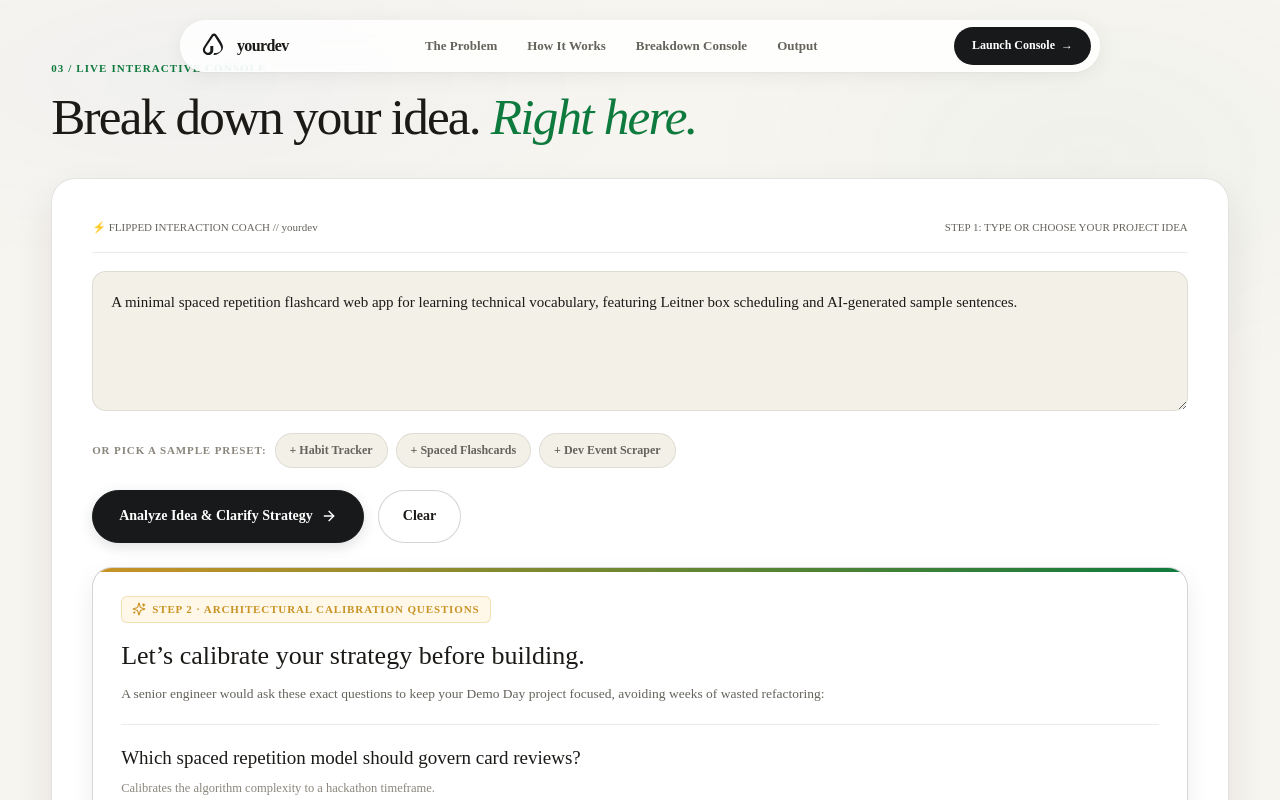
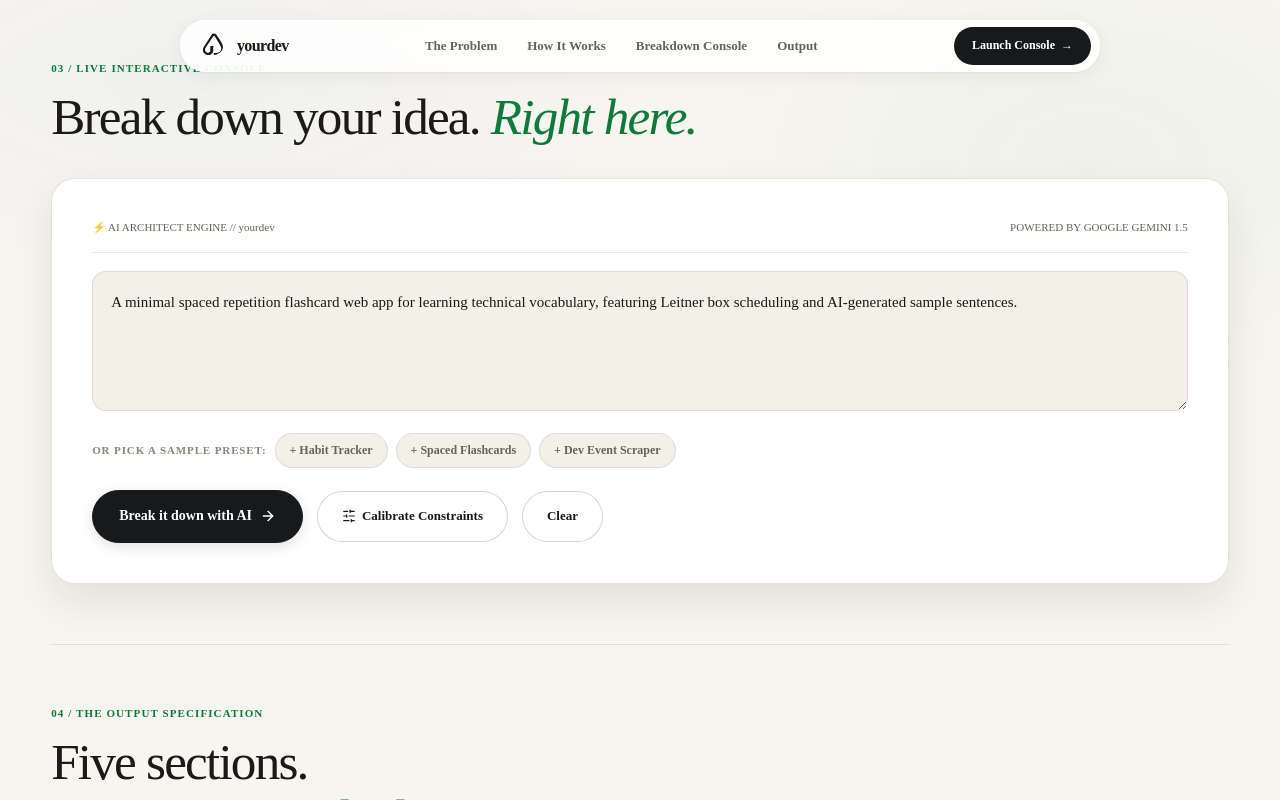
Before and after one commit to osodotsol/yourdev, a Next.js app: page / in a window 1280 px wide. Both pictures are taken after typing "Sample" into the empty fields and a click on the button "+ Spaced Flashcards". Shown: the part 1823-2623 px from the top of the page. Built offline with nearby package versions, Linux system fonts and the light colour scheme.

Commit message:
feat: direct 1-click execution with animated button spinner and progress indicators

```diff
--- a/components/ConsoleSection.tsx
+++ b/components/ConsoleSection.tsx
@@ -4,7 +4,16 @@ import React, { useState } from "react";
 import { IdeaBlueprint, ClarifyingQuestion } from "@/types/blueprint";
 import { formatBlueprintMarkdown } from "@/lib/clipboard";
 import { getClarifyingQuestions } from "@/lib/fallbackGenerator";
-import { Check, Copy, ArrowRight, ArrowLeft, AlertTriangle, Sparkles, RefreshCw, Terminal } from "lucide-react";
+import {
+  Check,
+  Copy,
+  ArrowRight,
+  AlertTriangle,
+  Sparkles,
+  RefreshCw,
+  Loader2,
+  SlidersHorizontal,
+} from "lucide-react";
 
 interface ConsoleSectionProps {
   blueprint: IdeaBlueprint | null;
@@ -31,6 +40,7 @@ export function ConsoleSection({
   onShowToast,
 }: ConsoleSectionProps) {
   const [inputText, setInputText] = useState("");
+  const [showCustomizer, setShowCustomizer] = useState(false);
   const [questions, setQuestions] = useState<ClarifyingQuestion[] | null>(null);
   const [userChoices, setUserChoices] = useState<Record<string, string>>({});
   const [completedSteps, setCompletedSteps] = useState<number[]>([]);
@@ -46,7 +56,6 @@ export function ConsoleSection({
   const handleSelectPreset = (key: keyof typeof PRESETS) => {
     const text = PRESETS[key];
     setInputText(text);
-    // Prepare the clarifying questions for this preset
     const qs = getClarifyingQuestions(text);
     setQuestions(qs);
     const defaults: Record<string, string> = {};
@@ -57,28 +66,54 @@ export function ConsoleSection({
     setUserChoices(defaults);
   };
 
-  const handleStartCoaching = () => {
+  const handleTriggerBreakdown = () => {
     if (inputText.trim().length < 15) {
       onShowToast("Please enter at least 15 characters (or click a quick preset).");
       return;
     }
+
+    // Ensure questions and defaults exist
+    let currentChoices = { ...userChoices };
+    if (!questions) {
       const qs = getClarifyingQuestions(inputText);
       setQuestions(qs);
+      qs.forEach((q) => {
+        if (!currentChoices[q.id]) {
+          const rec = q.options.find((o) => o.recommendation) || q.options[0];
+          currentChoices[q.id] = rec.id;
+        }
+      });
+      setUserChoices(currentChoices);
+    }
 
+    setCompletedSteps([]);
+    onBreakdown(inputText, currentChoices);
+
+    // Scroll to results once loading finishes
+    setTimeout(() => {
+      const el = document.getElementById("loader-indicator");
+      if (el) {
+        el.scrollIntoView({ behavior: "smooth", block: "center" });
+      }
+    }, 150);
+  };
+
+  const handleToggleCustomizer = () => {
+    if (inputText.trim().length < 10) {
+      onShowToast("Please type an idea first to calibrate architecture.");
+      return;
+    }
+    if (!questions) {
+      const qs = getClarifyingQuestions(inputText);
+      setQuestions(qs);
       const defaults: Record<string, string> = {};
       qs.forEach((q) => {
         const rec = q.options.find((o) => o.recommendation) || q.options[0];
         defaults[q.id] = rec.id;
       });
       setUserChoices(defaults);
-
-    // Scroll slightly to reveal questions
-    setTimeout(() => {
-      const qEl = document.getElementById("calibration-stage");
-      if (qEl) {
-        qEl.scrollIntoView({ behavior: "smooth", block: "start" });
     }
-    }, 100);
+    setShowCustomizer((prev) => !prev);
   };
 
   const handleSelectOption = (questionId: string, optionId: string) => {
@@ -86,18 +121,6 @@ export function ConsoleSection({
       ...prev,
       [questionId]: optionId,
     }));
-  };
-
-  const handleGenerateFinal = () => {
-    setCompletedSteps([]);
-    onBreakdown(inputText, userChoices);
-
-    setTimeout(() => {
-      const resEl = document.getElementById("blueprint-results");
-      if (resEl) {
-        resEl.scrollIntoView({ behavior: "smooth", block: "start" });
-      }
-    }, 800);
   };
 
   const handleCopyFull = async () => {
@@ -125,6 +148,7 @@ export function ConsoleSection({
     setInputText("");
     setQuestions(null);
     setUserChoices({});
+    setShowCustomizer(false);
     onClear();
   };
 
@@ -136,10 +160,10 @@ export function ConsoleSection({
         Break down your idea. <em>Right here.</em>
       </h2>
 
-      <div className="craft-console-box">
+      <div className={`craft-console-box ${isLoading ? "is-loading" : ""}`}>
         <div className="console-meta-strip">
-          <span>⚡ FLIPPED INTERACTION COACH // yourdev</span>
-          <span>STEP 1: TYPE OR CHOOSE YOUR PROJECT IDEA</span>
+          <span>⚡ AI ARCHITECT ENGINE // yourdev</span>
+          <span>POWERED BY GOOGLE GEMINI 1.5</span>
         </div>
 
         {/* ALWAYS VISIBLE INPUT TEXTAREA */}
@@ -150,6 +174,7 @@ export function ConsoleSection({
             onChange={(e) => setInputText(e.target.value)}
             placeholder="Type or paste your raw project idea here... (e.g. 'A mobile expense tracker that lets me take photos of receipts and categorizes them offline with zero cloud server')"
             rows={4}
+            disabled={isLoading}
           />
         </div>
 
@@ -170,6 +195,7 @@ export function ConsoleSection({
             type="button"
             className="craft-preset-chip"
             onClick={() => handleSelectPreset("habit")}
+            disabled={isLoading}
           >
             + Habit Tracker
           </button>
@@ -177,6 +203,7 @@ export function ConsoleSection({
             type="button"
             className="craft-preset-chip"
             onClick={() => handleSelectPreset("flashcards")}
+            disabled={isLoading}
           >
             + Spaced Flashcards
           </button>
@@ -184,60 +211,82 @@ export function ConsoleSection({
             type="button"
             className="craft-preset-chip"
             onClick={() => handleSelectPreset("events")}
+            disabled={isLoading}
           >
             + Dev Event Scraper
           </button>
         </div>
 
-        {/* ACTIONS BAR */}
+        {/* ACTIONS BAR WITH ANIMATED BUTTON */}
         <div className="console-actions-bar">
           <button
             type="button"
-            className="btn-craft-primary"
-            onClick={handleStartCoaching}
+            className={`btn-craft-primary ${isLoading ? "is-loading" : ""}`}
+            onClick={handleTriggerBreakdown}
             disabled={isLoading || inputText.trim().length < 15}
           >
-            <span>Analyze Idea & Clarify Strategy</span>
+            {isLoading ? (
+              <>
+                <Loader2 className="w-4 h-4 animate-spin text-amber-300" />
+                <span>Architecting with Gemini AI...</span>
+              </>
+            ) : (
+              <>
+                <span>Break it down with AI</span>
                 <ArrowRight className="w-4 h-4" />
+              </>
+            )}
           </button>
-          {inputText && (
+
+          <button
+            type="button"
+            className="btn-craft-secondary"
+            onClick={handleToggleCustomizer}
+            disabled={isLoading || inputText.trim().length < 10}
+            style={{ fontSize: "13px" }}
+          >
+            <SlidersHorizontal className="w-3.5 h-3.5" />
+            <span>{showCustomizer ? "Hide Constraints" : "Calibrate Constraints"}</span>
+          </button>
+
+          {inputText && !isLoading && (
             <button
               type="button"
               className="btn-craft-secondary"
               onClick={handleClearAll}
+              style={{ fontSize: "13px" }}
             >
               Clear
             </button>
           )}
         </div>
 
-        {/* INTERACTIVE COACHING QUESTIONS (VISIBLE ONCE IDEA IS ENTERED/CLICKED) */}
-        {questions && questions.length > 0 && (
-          <div className="coaching-card-wrap" id="calibration-stage">
+        {/* OPTIONAL ARCHITECTURAL CALIBRATION */}
+        {showCustomizer && questions && questions.length > 0 && (
+          <div className="coaching-card-wrap" style={{ marginTop: "20px" }}>
             <div className="coaching-step-badge">
               <Sparkles className="w-3.5 h-3.5" />
-              <span>Step 2 · Architectural Calibration Questions</span>
+              <span>Architectural Constraints (Optional Tuning)</span>
             </div>
 
             <h3
               style={{
                 fontFamily: "var(--serif)",
-                fontSize: "26px",
+                fontSize: "22px",
                 fontWeight: 400,
-                marginBottom: "6px",
+                marginBottom: "4px",
               }}
             >
-              Let’s calibrate your strategy before building.
+              Fine-tune your technical boundaries
             </h3>
             <p
               style={{
-                fontSize: "13.5px",
+                fontSize: "13px",
                 color: "var(--text-muted)",
-                marginBottom: "20px",
+                marginBottom: "16px",
               }}
             >
-              A senior engineer would ask these exact questions to keep your Demo Day project focused,
-              avoiding weeks of wasted refactoring:
+              Adjusting these tells Gemini how to size your Phase 1 MVP cutline:
             </p>
 
             {questions.map((q) => (
@@ -279,45 +328,44 @@ export function ConsoleSection({
                 </div>
               </div>
             ))}
-
-            <div
-              style={{
-                display: "flex",
-                alignItems: "center",
-                gap: "12px",
-                marginTop: "24px",
-              }}
-            >
-              <button
-                type="button"
-                className="btn-craft-primary"
-                onClick={handleGenerateFinal}
-                disabled={isLoading}
-              >
-                <span>Generate Tailored Strategy</span>
-                <ArrowRight className="w-4 h-4" />
-              </button>
-            </div>
           </div>
         )}
 
-        {/* LOADING SHIMMER */}
+        {/* ANIMATED LOADING SHIMMER CARD */}
         {isLoading && (
-          <div className="craft-loader-card">
+          <div className="craft-loader-card" id="loader-indicator">
+            <div style={{ display: "flex", alignItems: "center", gap: "10px", marginBottom: "8px" }}>
+              <Loader2 className="w-5 h-5 animate-spin text-amber-600" />
               <p
                 style={{
                   fontFamily: "var(--mono)",
-                fontSize: "11px",
-                color: "var(--accent-gold)",
-                fontWeight: 600,
-                marginBottom: "4px",
+                  fontSize: "12px",
+                  color: "#92400e",
+                  fontWeight: 700,
+                  letterSpacing: "0.06em",
+                  textTransform: "uppercase",
+                  margin: 0,
                 }}
               >
-              ✦ SYNTHESIZING TAILORED ARCHITECTURE & PITFALL SAFEGUARDS...
+                ✦ CONSULTING GOOGLE GEMINI 1.5 ARCHITECT...
               </p>
-            <p style={{ fontSize: "13px", color: "var(--text-muted)" }}>
-              Applying your chosen constraints into concrete milestones, pitfalls to avoid, and exact starter prompts...
+            </div>
+            <p style={{ fontSize: "13.5px", color: "var(--text)", marginBottom: "14px", lineHeight: 1.5 }}>
+              Analyzing domain requirements, sizing Phase 1 MVP boundaries, extracting common pitfalls, and generating your code-ready agent prompt...
             </p>
+
+            {/* Pulsing Step Indicators */}
+            <div style={{ display: "flex", gap: "8px", flexWrap: "wrap" }}>
+              <span style={{ fontSize: "11px", fontFamily: "var(--mono)", background: "#fff", padding: "4px 8px", borderRadius: "4px", border: "1px solid #fed7aa", color: "#9a3412" }}>
+                ✓ Domain & Entity Extraction
+              </span>
+              <span style={{ fontSize: "11px", fontFamily: "var(--mono)", background: "#fff", padding: "4px 8px", borderRadius: "4px", border: "1px solid #fed7aa", color: "#9a3412", animation: "pulse 1.2s infinite" }}>
+                ✦ Proof-of-Concept Cutline
+              </span>
+              <span style={{ fontSize: "11px", fontFamily: "var(--mono)", background: "#fff", padding: "4px 8px", borderRadius: "4px", border: "1px solid #fed7aa", color: "#9a3412" }}>
+                ✦ Agent Prompt Synthesis
+              </span>
+            </div>
           </div>
         )}
 
@@ -327,7 +375,7 @@ export function ConsoleSection({
             <div className="blueprint-stage-head">
               <div>
                 <span className="card-kicker">
-                  TAILORED STRATEGY // {blueprint.isFallback ? "OFFLINE ENGINE" : "LIVE GEMINI"}
+                  {blueprint.isFallback ? "OFFLINE ENGINE BACKUP" : "✦ LIVE GEMINI AI STRATEGY"}
                 </span>
                 <h3>{blueprint.projectTitle}</h3>
                 <p style={{ fontSize: "14px", color: "var(--text-muted)", maxWidth: "680px" }}>
@@ -336,6 +384,15 @@ export function ConsoleSection({
               </div>
 
               <div style={{ display: "flex", gap: "10px", flexWrap: "wrap" }}>
+                <button
+                  type="button"
+                  className="btn-craft-secondary"
+                  onClick={handleToggleCustomizer}
+                  style={{ fontSize: "12px" }}
+                >
+                  <RefreshCw className="w-3.5 h-3.5" />
+                  <span>Re-Calibrate Strategy</span>
+                </button>
                 <button
                   type="button"
                   className="btn-craft-primary"
```
Also changed, not shown: app/globals.css (+17 -0 lines). Lines whose indentation alone changed are shown as unchanged.
